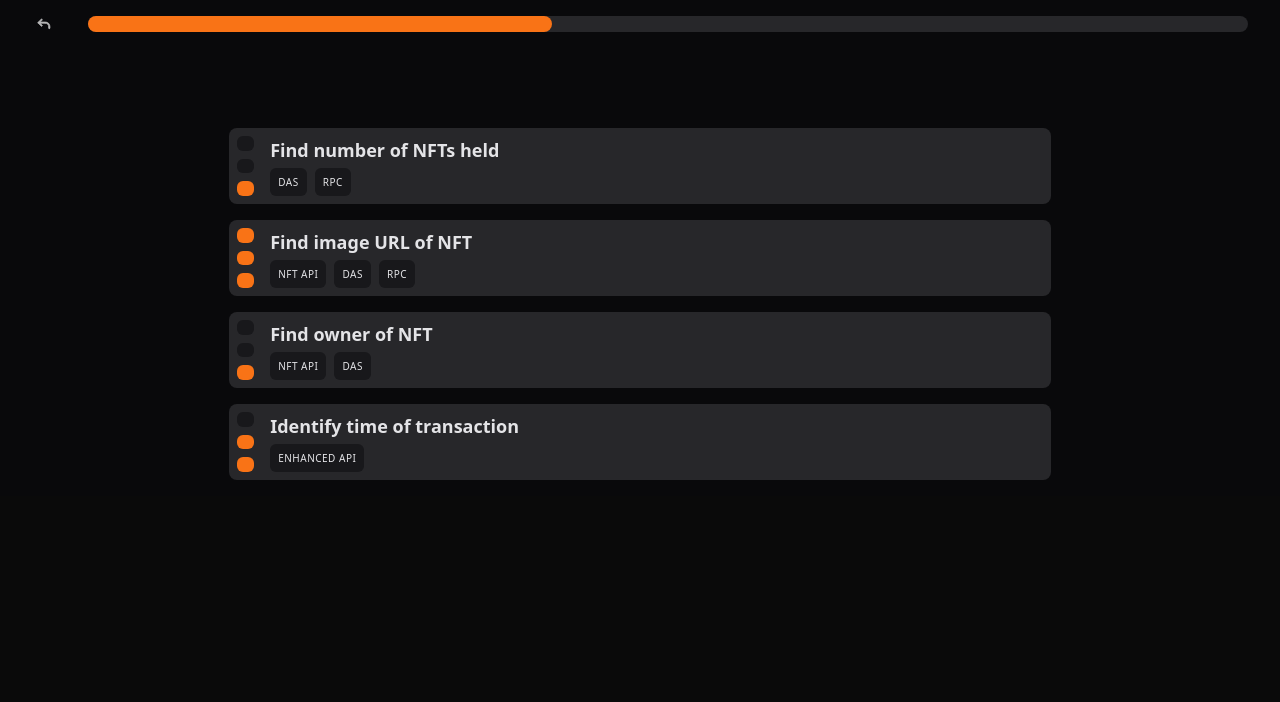
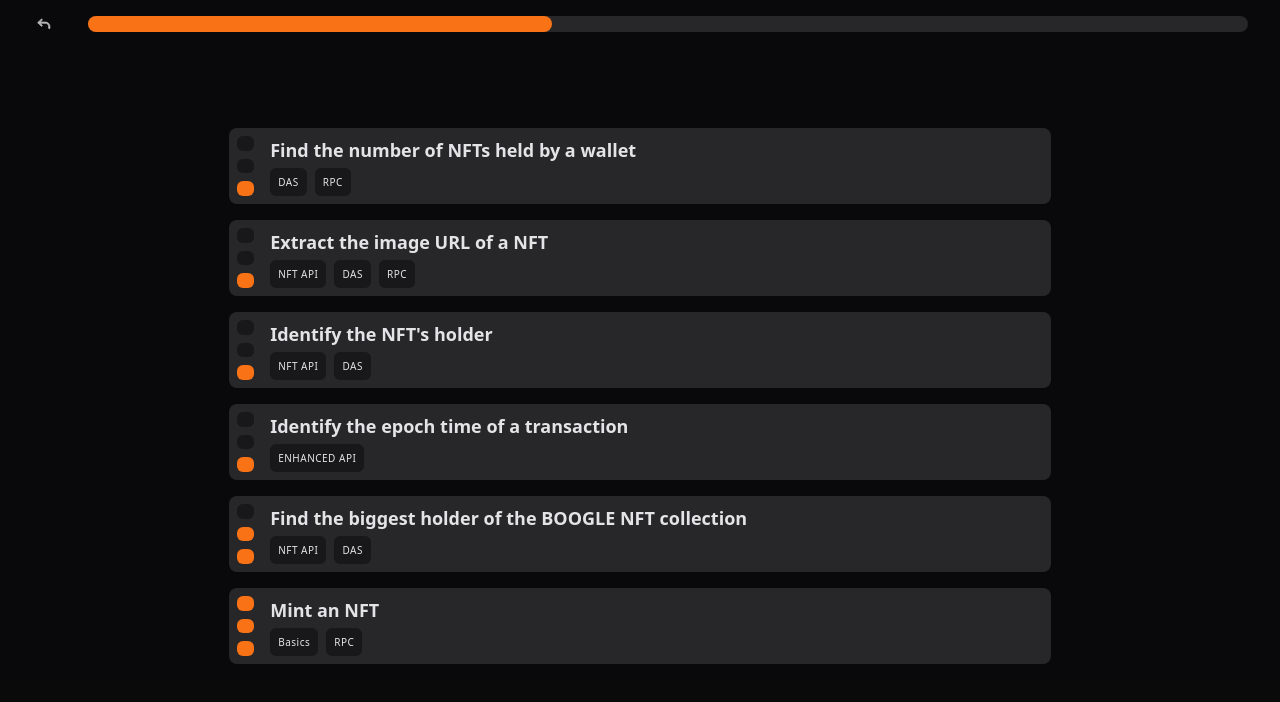
Before and after one commit to helius-labs/pyre, a Next.js app: page / in a window 1280 px wide. Both pictures are taken after a click on the button 639 px from the left and 448 px from the top of the page. Shown: the top 702 px of the page. Built offline with nearby package versions, Linux system fonts and the light colour scheme; what tailwindcss-animated would draw is missing.

Commit message:
working checking system

```diff
--- a/src/components/Menu.tsx
+++ b/src/components/Menu.tsx
@@ -22,7 +22,7 @@ export default function Menu({ setSelectedComponent, questions, setQuestion }: a
 
         questionDIVs.push(
 
-            <div onClick={() => {setSelectedComponent('Question'); setQuestion(questions[i])}} className='flex animate-fade w-full h-max bg-zinc-800 rounded-lg hover:bg-zinc-700 duration-200 cursor-pointer'>
+            <div onClick={() => {setSelectedComponent('Question'); setQuestion(questions[i])}} className={`flex ${questions[i].solved?('bg-neutral-950'):('')} animate-fade w-full h-max bg-zinc-800 rounded-lg hover:bg-zinc-700 duration-200 cursor-pointer`}>
 
                 <div className='flex flex-col w-[12%] xl:w-[4%] space-y-2 p-2'>
                     <div className={`flex w-full h-1/3 rounded-md ${(questions[i].difficulty > 2) ? (`bg-orange-500`) : (`bg-zinc-900`)}`}></div>
--- a/src/components/Question.tsx
+++ b/src/components/Question.tsx
@@ -2,11 +2,10 @@ import Image from 'next/image';
 import { useState } from 'react';
 import axios from 'axios';
 
-export default function Menu({ setSelectedComponent, question }: any) {
+export default function Menu({ setSelectedComponent, question, progress, setProgress }: any) {
 
     let wallets = [
         "EHyagVK6vWdhyp8Mn3NGLeC33LtQyPdDs1idNiBddTjF",
-        "DkWmvU6Qer7CcArfCDk76tr4oHMP9ioDUnb3ifdTKVDc",
         "FpscJFipKBoAFXjhXfrruWyhsoNFisu8H8kLDdw1k8yH",
         "AqCnjhn3NAroQ1q18TSVZ3Kj5FcukkZH1GbXhc1gCMva",
         "H7y6nvRCqe96ip1iYT5Hnjd7HMzRrN1nM8Z3d2Ad5LEk",
@@ -14,24 +13,36 @@ export default function Menu({ setSelectedComponent, question }: any) {
         "D77Jk7KfBKWrtMfaZDLJTLhd1dFac2YAM6CoiwzSYnp7",
         "AmoRXq81SmTSn1M2ZMSo6zuzCjrYAkCVimZWqXAgaLDt",
         "GkEVXEapXkxc7pScePBP37BJaRBycyEPBYaS7uYJuq8m",
-        "6qwiJTLDPS222HsdsN423f1VAPxyJGc8LHKZSBzQKK5U"
+        "6qwiJTLDPS222HsdsN423f1VAPxyJGc8LHKZSBzQKK5U",
+        "T1d3crwf5cYLcVU5ojNRgJbJUXJta2uBgbtev2xWLAW"
     ]
 
     const [chosenWallet, setChosenWallet] = useState(wallets[Math.floor(Math.random() * wallets.length)])
     const [answer, setAnswer] = useState('')
+    const [solved, setSolved] = useState(false);
+    const [submit, setSubmit] = useState(false);
 
     async function handleSubmit(event: any) {
         event.preventDefault();
-        console.log(answer)
-        // const response = await axios.post("/api/${api_of_question}", { address: chosenWallet });
+        const response = await axios.post(`/api/${question.api}`, { address: chosenWallet });
+        setSubmit(true)
+        try {
+            if (response.data==answer) {
+                console.log('correct')
+                setSolved(true);
+                setProgress(progress+=1);
+                question.solved = true;
 
-        // try {
-        //     setAnswer(response.data)
-        //     console.log(response.data)
-        // }
-        // catch (err) {
-        //     console.log(err)
-        // }
+
+                // setSelectedComponent('Menu')
+            }
+            else if (response.data!=answer){
+
+            }
+        }
+        catch (err:any) {
+            console.log(err.response.data)
+        }
     }
 
 
@@ -65,7 +76,7 @@ export default function Menu({ setSelectedComponent, question }: any) {
                 <div onClick={() => { navigator.clipboard.writeText(chosenWallet) }} className='flex duration-200 cursor-pointer hover:bg-zinc-800 rounded-full bg-zinc-900 px-4 py-2 justify-center'>{chosenWallet.slice(0, 4) + '..' + chosenWallet.slice(-4)}</div>
                 </div>
 
-                <form onSubmit={handleSubmit} className="flex w-full items-center justify-center">
+                <form onSubmit={handleSubmit} className={`flex duration-200 ${(solved) ? (`border-2 border-green-500`) : (submit==false?(''):('border-2 border-red-500 animate-shake'))} rounded-lg w-full items-center justify-center`}>
                     <input
                         type="text"
                         value={answer}
--- a/src/pages/api/hello.ts
+++ /dev/null
@@ -1,13 +0,0 @@
-// Next.js API route support: https://nextjs.org/docs/api-routes/introduction
-import type { NextApiRequest, NextApiResponse } from 'next'
-
-type Data = {
-  name: string
-}
-
-export default function handler(
-  req: NextApiRequest,
-  res: NextApiResponse<Data>
-) {
-  res.status(200).json({ name: 'John Doe' })
-}
--- /dev/null
+++ b/src/pages/api/nfts_held.ts
@@ -0,0 +1,49 @@
+const axios = require('axios')
+
+const getAssetsByOwner = async (wallet:string) => {
+
+  let held = [], page:any = 1;
+
+  while (page) { // pagination is definitely overkill
+
+    const url = `https://icarus.helius.xyz/?api-key=${process.env.HELIUS_KEY}`
+
+    const { data } = await axios.post(url, {
+      "jsonrpc": "2.0",
+      "id": "my-id",
+      "method": "getAssetsByOwner",
+      "params": {
+       "ownerAddress": wallet,
+        "page": page,
+        "limit": 1000
+      }
+    });
+
+    if (data.result.total != 1000) {
+      held.push(...data.result.items);
+      page = false;
+    }
+    else {
+      held.push(...data.result.items);
+      page++;
+    }
+  }
+  return held.length
+};
+
+
+export default async function handler(req: any, res: any) {
+
+  try {
+    if (req.method === "POST") {
+
+      let data = await getAssetsByOwner(req.body.address)
+
+      res.status(200).json(data)
+    };
+
+  }
+
+  catch (err) { console.log(err) }
+
+}
--- a/src/pages/index.tsx
+++ b/src/pages/index.tsx
@@ -3,34 +3,68 @@ import Landing from '../components/Landing';
 import Menu from '../components/Menu';
 import Question from '../components/Question';
 
+interface Questions {
+  name: string,
+  description: string,
+  difficulty: number,
+  api: string,
+  solved : boolean,
+  tags: string[]
+}
+
 export default function Home() {
   const [selectedComponent, setSelectedComponent] = useState('Landing')
   const [question, setQuestion] = useState()
+  const [progress, setProgress] = useState(0)
 
-  let questions = [
+  let questions:Questions[] = [
     {
-      name: "Find number of NFTs held",
+      name: "Find the number of NFTs held by a wallet",
       description: "Query a Helius service to determine the number of NFTs held by the provided wallet.",
       difficulty: 1,
+      api: 'nfts_held',
+      solved: false,
       tags: ["DAS", "RPC"]
     },
     {
-      name: "Find image URL of NFT",
-      description: "You are provided a token address, you will need to identify a suitable endpoint from Helius to query, with the token as an input, you'll need to extract the URL pointing to the image, for this question the answer should start with 'https://madlads.s3.us-west-2.amazonaws.com/images/' ",
-      difficulty: 3,
+      name: "Extract the image URL of a NFT",
+      description: "Make use of Helius's services to find the image of an NFT, you'll need to extract the URL pointing to the image from the data.",
+      difficulty: 1,
+      api: 'nfts_held',
+      solved: false,
       tags: ["NFT API", "DAS", "RPC"]
     },
     {
-      name: "Find owner of NFT",
-      description: "You are provided a token address, you will need to identify a suitable endpoint from Helius to query, with the token as an input, you'll need to extract the URL pointing to the image, for this question the answer should start with 'https://madlads.s3.us-west-2.amazonaws.com/images/' ",
+      name: "Identify the NFT's holder",
+      description: "Make use of Helius's services to identify the holder of the provided NFT token address.",
       difficulty: 1,
+      api: 'nfts_held',
+      solved: false,
       tags: ["NFT API", "DAS"]
     },
     {
-      name: "Identify time of transaction",
-      description: "You are provided a token address, you will need to identify a suitable endpoint from Helius to query, with the token as an input, you'll need to extract the URL pointing to the image, for this question the answer should start with 'https://madlads.s3.us-west-2.amazonaws.com/images/' ",
+      name: "Identify the epoch time of a transaction",
+      description: "Make use of Helius's services to identify the time at which the provided transaction took place.",
+      difficulty: 1,
+      api: 'nfts_held',
+      solved: false,
+      tags: ["ENHANCED API"]
+    },
+    {
+      name: "Find the biggest holder of the BOOGLE NFT collection",
+      description: "You are provided a collection ID and you will need to make use of Helius services to get the biggest holder of the BOOGLE collection.",
       difficulty: 2,
-      tags: ["ENHANCED API"]
+      api: 'nfts_held',
+      solved: false,
+      tags: ["NFT API", "DAS"]
+    },
+    {
+      name: "Mint an NFT",
+      description: "Mint an NFT that has the name: 'Helius Quiz NFT'. It can have any toher attributes and use any image.",
+      difficulty: 3,
+      api: 'nfts_held',
+      solved: false,
+      tags: ["Basics", "RPC"]
     },
   ]
 
@@ -41,9 +75,9 @@ export default function Home() {
         <Landing setSelectedComponent={setSelectedComponent} />
       ) : (
         selectedComponent === "Menu" ? (
-          <Menu questions={questions} setQuestion={setQuestion} setSelectedComponent={setSelectedComponent} />
+          <Menu questions={questions} progress={progress} setQuestion={setQuestion} setSelectedComponent={setSelectedComponent} />
         ) : (
-          <Question question={question} setSelectedComponent={setSelectedComponent} />
+          <Question question={question} progress={progress} setProgress={setProgress} setSelectedComponent={setSelectedComponent} />
         )
       )}
     </main>
```
